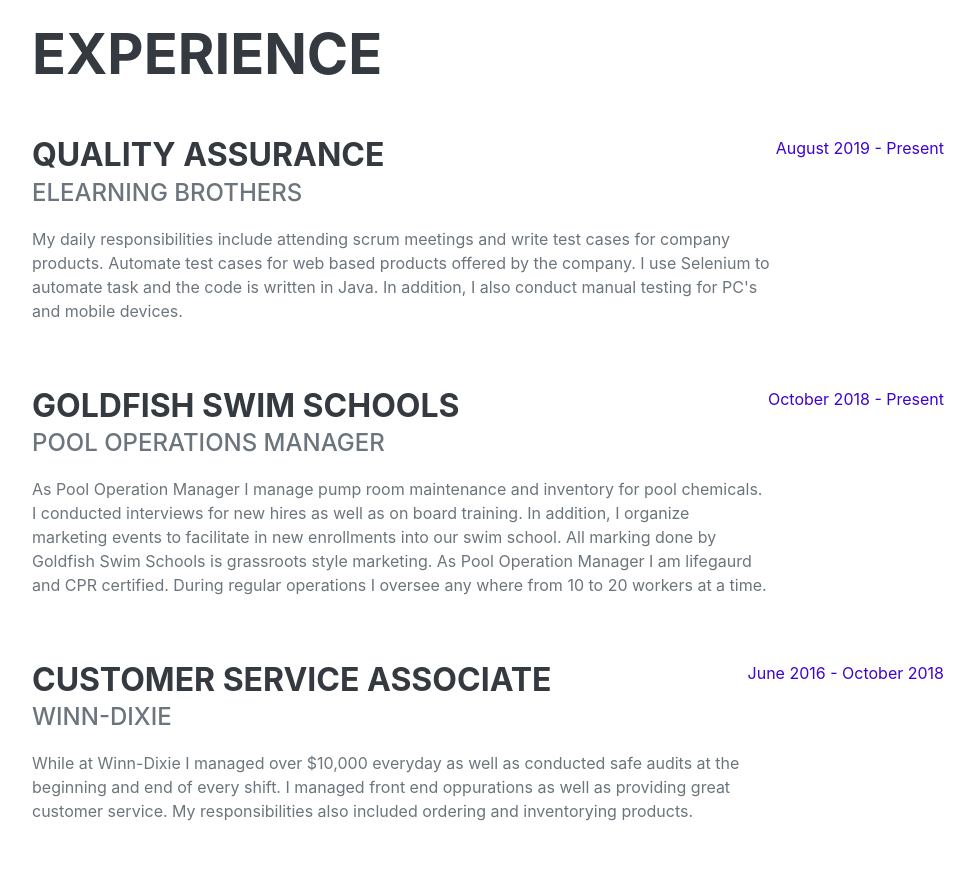
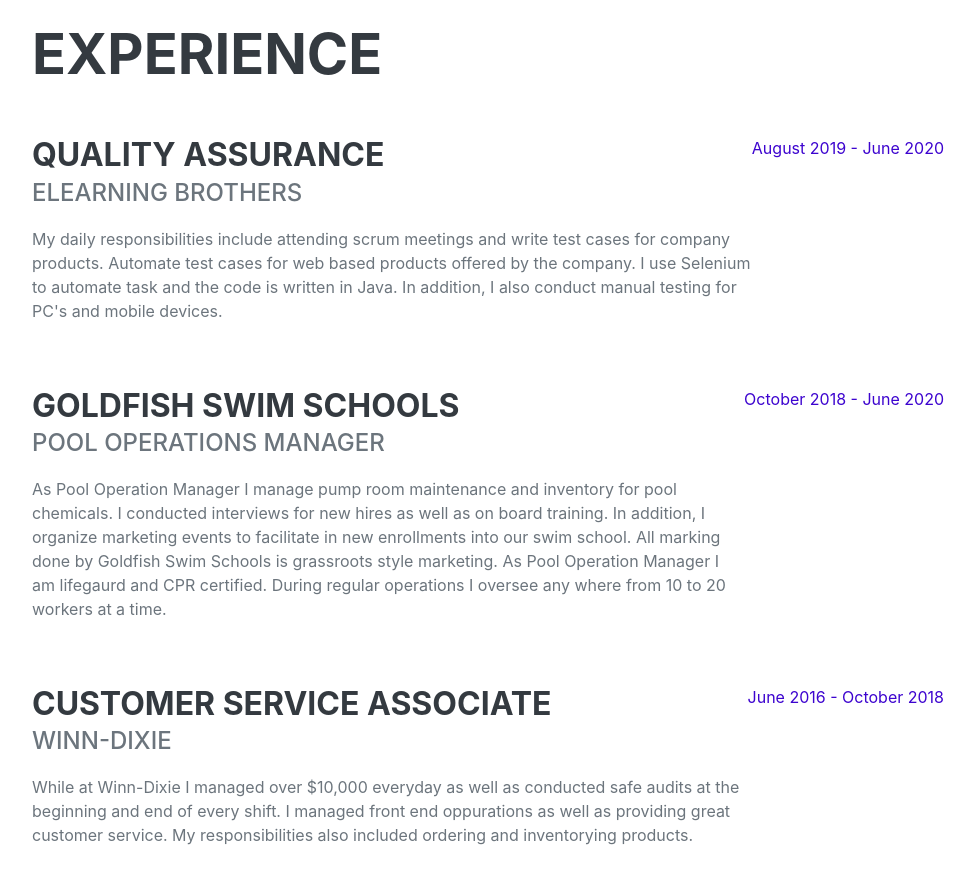
Before and after one commit to brentwerne/website, a plain HTML site: page index.html in a window 1280 px wide. Shown: the part 860-1744 px from the top of the page, without its empty margins (288-1263 px from the left). Drawn offline with nearby package versions, Linux system fonts and the light colour scheme; a web font is replaced by a local one.

Commit message:
Add files via upload

```diff
--- a/index.html
+++ b/index.html
@@ -54,7 +54,7 @@
                             <div class="subheading mb-3">eLearning Brothers</div>
                             <p>My daily responsibilities include attending scrum meetings and write test cases for company products. Automate test cases for web based products offered by the company. I use Selenium to automate task and the code is written in Java. In addition, I also conduct manual testing for PC's and mobile devices.</p>
                         </div>
-                        <div class="flex-shrink-0"><span class="text-primary">August 2019 - Present</span></div>
+                        <div class="flex-shrink-0"><span class="text-primary">August 2019 - June 2020</span></div>
                     </div>
                     <div class="d-flex flex-column flex-md-row justify-content-between mb-5">
                         <div class="flex-grow-1">
@@ -63,7 +63,7 @@
                             <p>As Pool Operation Manager I manage pump room maintenance and inventory for pool chemicals. I conducted interviews for new hires as well as on board training. In addition, I organize marketing events to facilitate in new enrollments into our swim school. All marking done by Goldfish Swim Schools is grassroots style marketing. As Pool Operation Manager I am lifegaurd and CPR certified. During regular operations I oversee any where from 10 to 20 workers at a time.</p>
                         </div>
                         <div class="flex-shrink-0"><span class="text-primary">
-                        October 2018 - Present</span></div>
+                        October 2018 - June 2020</span></div>
                     </div>
                     <div class="d-flex flex-column flex-md-row justify-content-between">
                         <div class="flex-grow-1">
```
